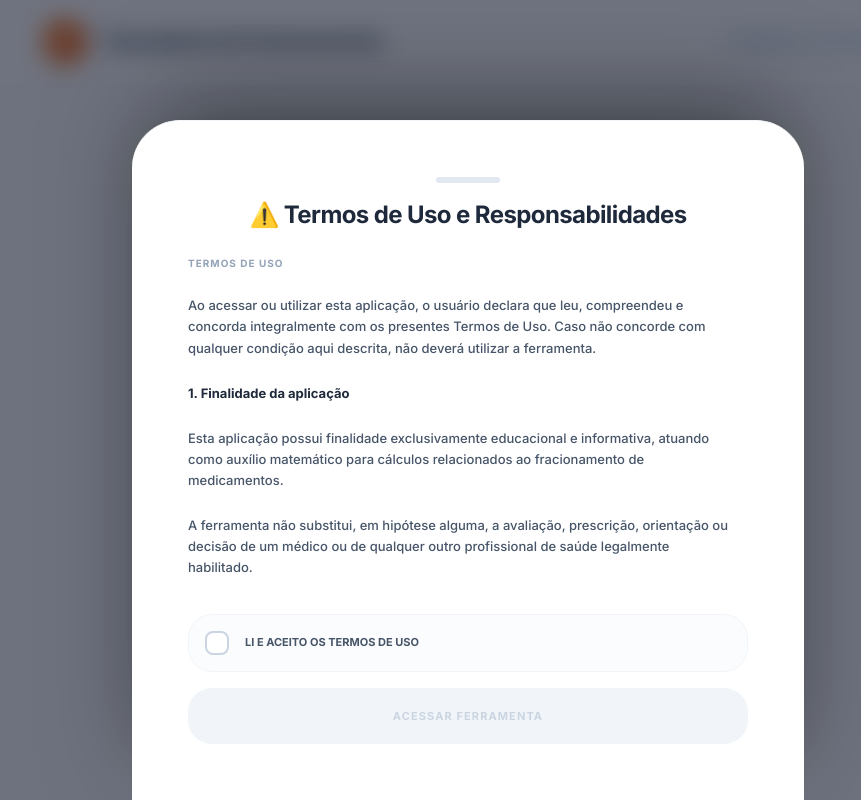
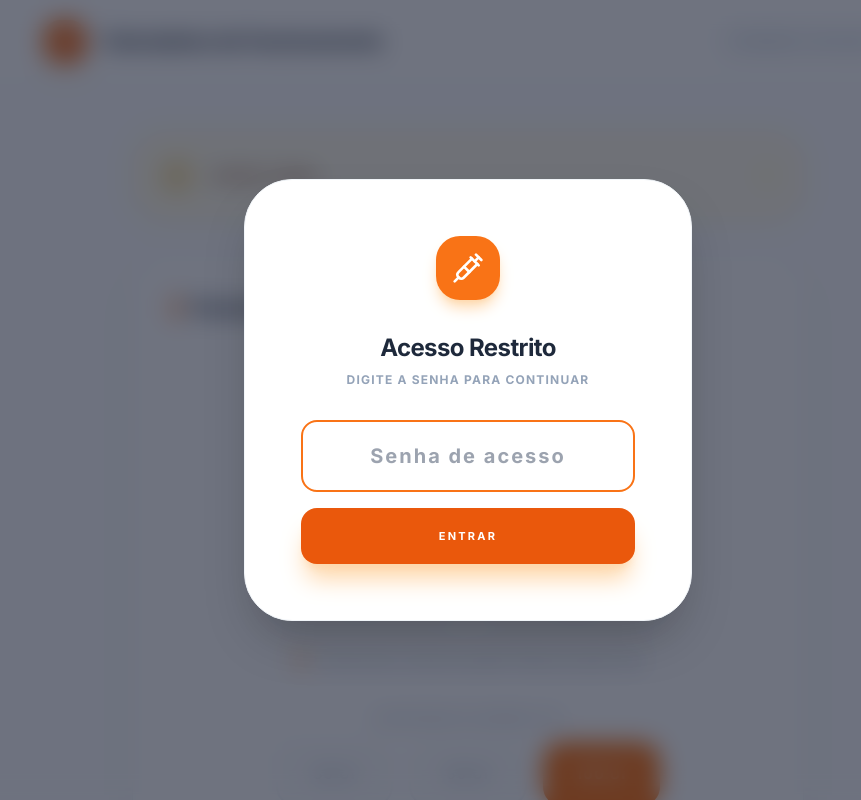
Before and after one commit to mateusgorin/Calculadora-de-fracionamento-, a React (Vite) app: page / in a window 1280 px wide. Shown: the whole page, without its empty margins (172-1033 px from the left). Built offline with nearby package versions, Linux system fonts and the light colour scheme.

Commit message:
feat: Add password protection and update app URL
Introduces a password verification mechanism to protect sensitive information or features within the app. Updates the AI Studio app URL in the README.

```diff
--- a/App.tsx
+++ b/App.tsx
@@ -9,14 +9,11 @@ import {
   X,
   HelpCircle,
   CheckCircle2,
-  Copy,
-  Check,
   Loader2,
   AlertCircle,
   ChevronDown,
   ChevronUp,
   BookOpen,
-  Heart,
   Activity
 } from 'lucide-react';
 
@@ -27,15 +24,13 @@ const App: React.FC = () => {
   const [targetDoseMg, setTargetDoseMg] = useState<string>("");
   const [isHelpModalOpen, setIsHelpModalOpen] = useState(false);
   const [isSyringeHelpModalOpen, setIsSyringeHelpModalOpen] = useState(false);
-  const [pixCopied, setPixCopied] = useState(false);
   const [isEntryModalOpen, setIsEntryModalOpen] = useState(true);
+  const [isPasswordVerified, setIsPasswordVerified] = useState(false);
   const [hasAcceptedTermsCheckbox, setHasAcceptedTermsCheckbox] = useState(false);
+  const [passwordInput, setPasswordInput] = useState("");
   const [imageLoading, setImageLoading] = useState(true);
   const [isScienceOpen, setIsScienceOpen] = useState(false);
-  const [isSupportOpen, setIsSupportOpen] = useState(false);
   const [isLegalNoticeOpen, setIsLegalNoticeOpen] = useState(false);
-
-  const pixKey = "mateusmirandaamaral@gmail.com";
 
   const referenceImageUrl = "https://i.postimg.cc/zvTRZnJg/IMG-20260201-WA0049.jpg";
   const syringeGuideUrl = "https://i.postimg.cc/bvXN2Sj4/file-0000000094b871f5bf0a8a73aa2e41f6-(1).png";
@@ -48,16 +43,18 @@ const App: React.FC = () => {
     });
   }, []);
 
+  const handleVerifyPassword = () => {
+    if (passwordInput === "1989") {
+      setIsPasswordVerified(true);
+    } else {
+      alert("Senha incorreta!");
+    }
+  };
+
   const handleAcceptTerms = () => {
     if (hasAcceptedTermsCheckbox) {
       setIsEntryModalOpen(false);
     }
-  };
-
-  const copyPix = () => {
-    navigator.clipboard.writeText(pixKey);
-    setPixCopied(true);
-    setTimeout(() => setPixCopied(false), 2000);
   };
 
   const result = useMemo<CalculationResult>(() => {
@@ -369,53 +366,42 @@ const App: React.FC = () => {
             </div>
           )}
         </div>
+      </section>
 
-        {/* APOIO AO DESENVOLVEDOR ATUALIZADO */}
-        <div className="bg-orange-50 border border-orange-200 rounded-[2rem] overflow-hidden shadow-sm transition-all duration-300">
+      {/* MODAL DE ENTRADA (SENHA E TERMOS) */}
+      {isEntryModalOpen && (
+        <div className="fixed inset-0 z-[200] flex items-center justify-center bg-slate-900/60 backdrop-blur-md p-6 transition-opacity duration-500">
+          {!isPasswordVerified ? (
+            /* PASSO 1: SENHA */
+            <div className="bg-white w-full max-w-md rounded-[3rem] shadow-2xl border border-slate-100 p-10 md:p-14 flex flex-col items-center gap-8 animate-in fade-in zoom-in duration-300">
+              <div className="bg-orange-500 p-4 rounded-3xl shadow-lg shadow-orange-200">
+                <SyringeIcon className="text-white" size={32} />
+              </div>
+              <div className="text-center space-y-2">
+                <h2 className="text-2xl font-black text-slate-800 tracking-tight">Acesso Restrito</h2>
+                <p className="text-slate-400 text-xs font-bold uppercase tracking-widest">Digite a senha para continuar</p>
+              </div>
+              <div className="w-full space-y-4">
+                <input
+                  type="password"
+                  value={passwordInput}
+                  onChange={(e) => setPasswordInput(e.target.value)}
+                  onKeyDown={(e) => e.key === 'Enter' && handleVerifyPassword()}
+                  placeholder="Senha de acesso"
+                  className="w-full px-6 py-5 bg-slate-50 border-2 border-slate-100 rounded-2xl focus:border-orange-500 focus:bg-white outline-none transition-all font-bold text-slate-700 text-center text-xl tracking-widest"
+                  autoFocus
+                />
                 <button
-            onClick={() => setIsSupportOpen(!isSupportOpen)}
-            className="w-full flex items-center justify-between p-6 text-left hover:bg-orange-100/50 transition-colors"
+                  onClick={handleVerifyPassword}
+                  className="w-full py-5 bg-orange-600 text-white rounded-2xl font-black uppercase tracking-[0.2em] text-[11px] shadow-xl shadow-orange-200 active:scale-95 transition-all"
                 >
-            <div className="flex items-center gap-4">
-              <div className="bg-orange-100 p-2.5 rounded-xl">
-                <Heart className="text-orange-600" size={20} />
-              </div>
-              <span className="text-sm font-black text-orange-900 uppercase tracking-widest">
-                Apoio ao Desenvolvedor
-              </span>
-            </div>
-            {isSupportOpen ? <ChevronUp className="text-orange-400" /> : <ChevronDown className="text-orange-400" />}
-          </button>
-          {isSupportOpen && (
-            <div className="px-6 pb-8 pt-6 space-y-6 animate-in fade-in slide-in-from-top-2 duration-300">
-              <div className="text-slate-600 font-medium text-sm space-y-4">
-                <p>Olá, pessoal!</p>
-                <p>Me chamo Mateus Miranda e sou o desenvolvedor do aplicativo Calculadora de Fracionamento.</p>
-                <p>O aplicativo ainda está em desenvolvimento e, em breve, pretendo adicionar novas funcionalidades para torná-lo ainda mais prático e completo.</p>
-                <p>No momento, ele não possui um domínio próprio. Se você gostou do aplicativo e quiser colaborar com qualquer valor para ajudar no seu desenvolvimento, toda contribuição via Pix será recebida com muita gratidão.</p>
-                <p>A ideia é hospedar o aplicativo em um servidor de qualidade, registrar um domínio para facilitar o acesso e seguir evoluindo o projeto.</p>
-                <p className="font-bold">Sua contribuição faz toda a diferença para o crescimento deste projeto!</p>
-              </div>
-
-              <div className="bg-white border border-orange-200 p-4 rounded-[1.8rem] flex items-center justify-between gap-4">
-                <div className="flex flex-col text-left overflow-hidden">
-                  <span className="text-[9px] font-black text-orange-400 uppercase tracking-widest mb-1">Chave Pix de Apoio</span>
-                  <span className="text-sm font-black text-slate-700 truncate">{pixKey}</span>
-                </div>
-                <button onClick={copyPix} className="p-4 bg-orange-50 rounded-2xl text-orange-600">
-                  {pixCopied ? <Check size={18} /> : <Copy size={18} />}
+                  Entrar
                 </button>
               </div>
             </div>
-          )}
-        </div>
-      </section>
-
-      {/* MODAL DE ENTRADA (TERMOS E RESPONSABILIDADES) */}
-      {isEntryModalOpen && (
-        <div className="fixed inset-0 z-[200] flex items-end justify-center bg-slate-900/60 backdrop-blur-md p-0 transition-opacity duration-500">
-          <div className="bg-white w-full max-w-2xl h-auto max-h-[85vh] rounded-t-[3rem] shadow-[0_-30px_100px_-20px_rgba(0,0,0,0.5)] border-t border-slate-100 flex flex-col p-6 md:p-14 transform transition-transform duration-500 translate-y-0 overflow-hidden relative">
-            <div className="w-16 h-1.5 bg-slate-200 rounded-full mx-auto mb-4 shrink-0"></div>
+          ) : (
+            /* PASSO 2: TERMOS */
+            <div className="bg-white w-full max-w-2xl h-auto max-h-[85vh] rounded-[3rem] shadow-2xl border border-slate-100 flex flex-col p-6 md:p-14 animate-in fade-in slide-in-from-bottom-4 duration-500 overflow-hidden relative">
               <div className="flex flex-col items-center gap-6 flex-1 overflow-hidden">
                 <h2 className="text-xl md:text-2xl font-black text-slate-800 tracking-tight text-center flex items-center justify-center gap-3">
                   ⚠️ Termos de Uso e Responsabilidades
@@ -495,6 +481,7 @@ const App: React.FC = () => {
                 </div>
               </div>
             </div>
+          )}
         </div>
       )}
 
--- a/index.html
+++ b/index.html
@@ -69,9 +69,11 @@
   }
 }
 </script>
+<link rel="stylesheet" href="/index.css">
 </head>
 <body class="bg-slate-50 text-slate-900">
     <div id="root"></div>
     <script type="module" src="index.tsx"></script>
+<script type="module" src="/index.tsx"></script>
 </body>
 </html>
```
Also changed, not shown: 1 other file (tests, documents, lock files or other folders). Lines whose indentation alone changed are shown as unchanged.
